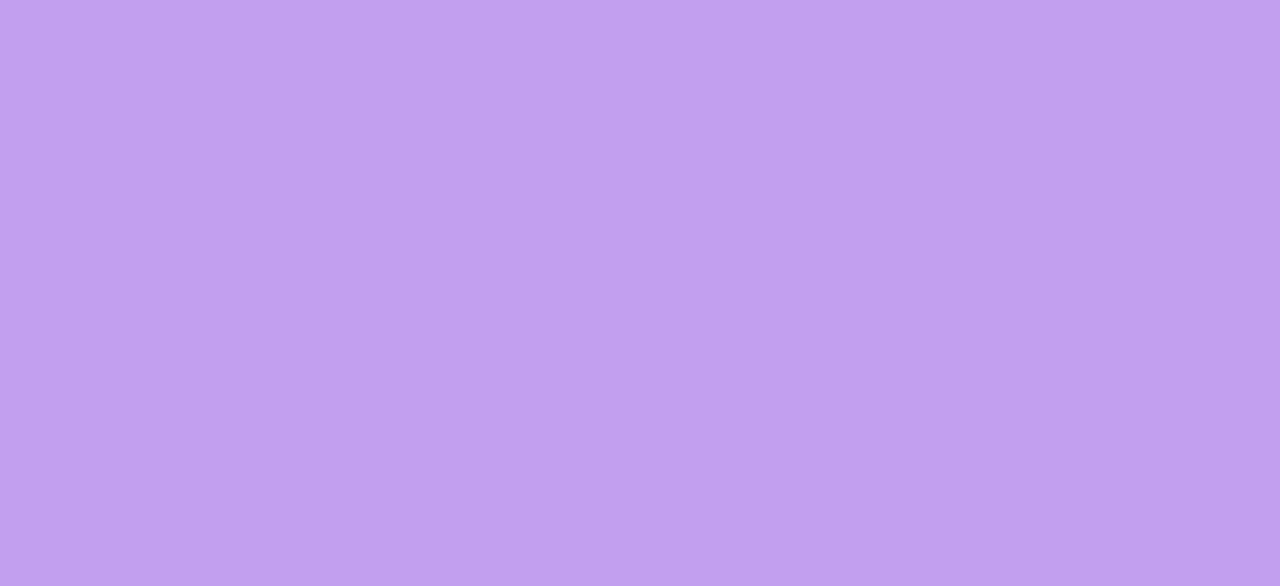
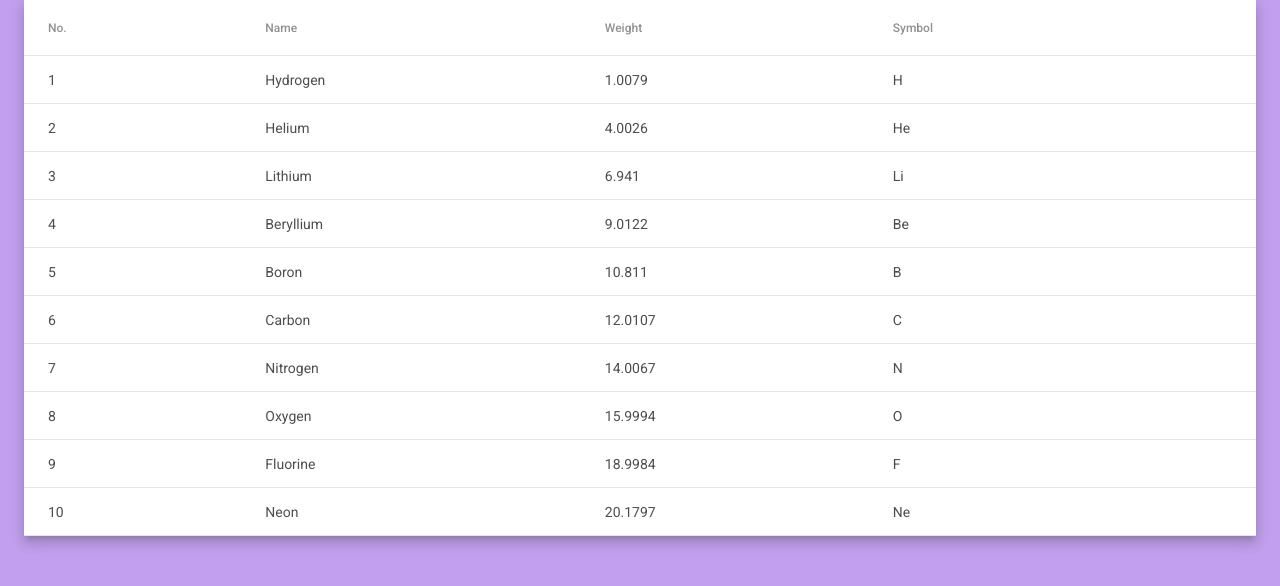
Before and after one commit to Ma7eer/deliverables-tracker, an Angular app: page / in a window 1280 px wide. Shown: the top 586 px of the page. Built offline with nearby package versions, Linux system fonts and the light colour scheme.

Commit message:
Add table component

```diff
--- a/src/app/app.component.css
+++ b/src/app/app.component.css
@@ -3,7 +3,7 @@
 }
 
 /* Source: https://stackoverflow.com/questions/3250790/making-a-div-that-covers-the-entire-page */
-.overlay {
+.my-overlay {
   opacity: 0.8;
   position: fixed;
   width: 100%;
@@ -12,3 +12,13 @@
   left: 0px;
   z-index: 1000;
 }
+
+.my-fixed-container {
+  width: 100%;
+  display: block;
+  box-sizing: border-box;
+  margin-left: auto;
+  margin-right: auto;
+  padding-left: 24px;
+  padding-right: 24px;
+}
--- a/src/app/app.component.html
+++ b/src/app/app.component.html
@@ -1 +1,5 @@
-<div class="my-container overlay"></div>
+<div class="my-container my-overlay">
+  <div class="my-fixed-container">
+    <app-table></app-table>
+  </div>
+</div>
--- /dev/null
+++ b/src/app/table/table.component.css
@@ -0,0 +1,9 @@
+.my-table-container {
+  display: flex;
+  justify-content: center;
+  align-items: center;
+}
+
+table {
+  width: 100%;
+}
--- /dev/null
+++ b/src/app/table/table.component.html
@@ -0,0 +1,34 @@
+<div class="my-table-container">
+    <table mat-table [dataSource]="dataSource" class="mat-elevation-z8">
+
+        <!--- Note that these columns can be defined in any order.
+              The actual rendered columns are set as a property on the row definition" -->
+
+        <!-- Position Column -->
+        <ng-container matColumnDef="position">
+          <th mat-header-cell *matHeaderCellDef> No. </th>
+          <td mat-cell *matCellDef="let element"> {{element.position}} </td>
+        </ng-container>
+
+        <!-- Name Column -->
+        <ng-container matColumnDef="name">
+          <th mat-header-cell *matHeaderCellDef> Name </th>
+          <td mat-cell *matCellDef="let element"> {{element.name}} </td>
+        </ng-container>
+
+        <!-- Weight Column -->
+        <ng-container matColumnDef="weight">
+          <th mat-header-cell *matHeaderCellDef> Weight </th>
+          <td mat-cell *matCellDef="let element"> {{element.weight}} </td>
+        </ng-container>
+
+        <!-- Symbol Column -->
+        <ng-container matColumnDef="symbol">
+          <th mat-header-cell *matHeaderCellDef> Symbol </th>
+          <td mat-cell *matCellDef="let element"> {{element.symbol}} </td>
+        </ng-container>
+
+        <tr mat-header-row *matHeaderRowDef="displayedColumns"></tr>
+        <tr mat-row *matRowDef="let row; columns: displayedColumns;"></tr>
+      </table>
+</div>
--- /dev/null
+++ b/src/app/table/table.component.ts
@@ -0,0 +1,37 @@
+import { Component, OnInit } from '@angular/core';
+
+export interface PeriodicElement {
+  name: string;
+  position: number;
+  weight: number;
+  symbol: string;
+}
+
+const ELEMENT_DATA: PeriodicElement[] = [
+  {position: 1, name: 'Hydrogen', weight: 1.0079, symbol: 'H'},
+  {position: 2, name: 'Helium', weight: 4.0026, symbol: 'He'},
+  {position: 3, name: 'Lithium', weight: 6.941, symbol: 'Li'},
+  {position: 4, name: 'Beryllium', weight: 9.0122, symbol: 'Be'},
+  {position: 5, name: 'Boron', weight: 10.811, symbol: 'B'},
+  {position: 6, name: 'Carbon', weight: 12.0107, symbol: 'C'},
+  {position: 7, name: 'Nitrogen', weight: 14.0067, symbol: 'N'},
+  {position: 8, name: 'Oxygen', weight: 15.9994, symbol: 'O'},
+  {position: 9, name: 'Fluorine', weight: 18.9984, symbol: 'F'},
+  {position: 10, name: 'Neon', weight: 20.1797, symbol: 'Ne'},
+];
+
+@Component({
+  selector: 'app-table',
+  templateUrl: './table.component.html',
+  styleUrls: ['./table.component.css']
+})
+export class TableComponent implements OnInit {
+
+  displayedColumns: string[] = ['position', 'name', 'weight', 'symbol'];
+  dataSource = ELEMENT_DATA;
+  constructor() { }
+
+  ngOnInit(): void {
+  }
+
+}
```
Also changed, not shown: src/app/app.module.ts (+5 -3 lines), 1 other file (tests, documents, lock files or other folders).
